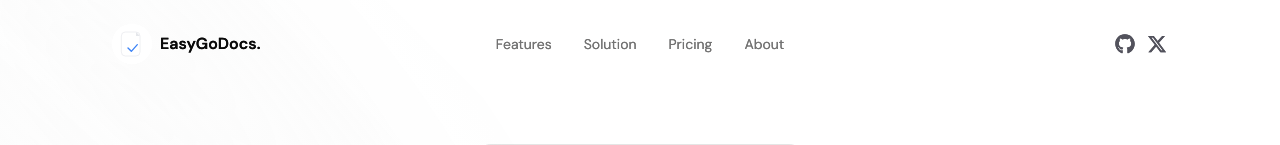
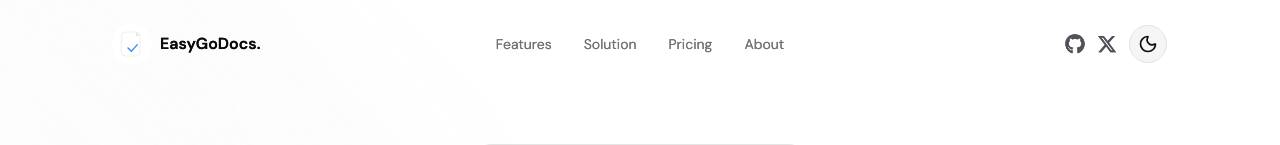
Before and after one commit to EasyGoDocs/easygodocs, a Next.js app: page / in a window 1280 px wide. Shown: the top 145 px of the page. Built offline with nearby package versions, Linux system fonts and the light colour scheme.

Commit message:
feat: implement dark mode support in header component with dynamic logo switching

```diff
--- /dev/null
+++ b/src/components/ui/dark-mode-toggle.tsx
@@ -0,0 +1,26 @@
+"use client";
+import { useEffect, useState } from "react";
+import { Moon, Sun } from "lucide-react";
+
+export function DarkModeToggle() {
+  const [dark, setDark] = useState(false);
+
+  useEffect(() => {
+    if (dark) {
+      document.documentElement.classList.add("dark");
+    } else {
+      document.documentElement.classList.remove("dark");
+    }
+  }, [dark]);
+
+  return (
+    <button
+      aria-label="Toggle dark mode"
+      className="p-2 rounded-full border bg-muted hover:bg-accent transition"
+      onClick={() => setDark((d) => !d)}
+      type="button"
+    >
+      {dark ? <Sun className="w-5 h-5" /> : <Moon className="w-5 h-5" />}
+    </button>
+  );
+}
--- a/src/components/ui/header.tsx
+++ b/src/components/ui/header.tsx
@@ -8,6 +8,7 @@ import { cn } from "@/lib/utils";
 import { FaGithub } from "react-icons/fa";
 import { FaXTwitter } from "react-icons/fa6";
 import { useState, useEffect } from "react";
+import { DarkModeToggle } from "@/components/ui/dark-mode-toggle";
 
 const menuItems = [
   { name: "Features", href: "/features" },
@@ -16,19 +17,33 @@ const menuItems = [
   { name: "About", href: "/about" },
 ];
 
-const Logo = ({ className }: { className?: string }) => (
+const Logo = ({ className }: { className?: string }) => {
+  const [isDark, setIsDark] = React.useState(false);
+
+  React.useEffect(() => {
+    const checkDark = () => {
+      setIsDark(document.documentElement.classList.contains("dark"));
+    };
+    checkDark();
+    const observer = new MutationObserver(checkDark);
+    observer.observe(document.documentElement, { attributes: true, attributeFilter: ["class"] });
+    return () => observer.disconnect();
+  }, []);
+
+  return (
     <span className={cn("flex items-center gap-2", className)}>
       <img
-      src="/easygodocs-logo.svg"
+        src={isDark ? "/easygodocs-logo-dark.svg" : "/easygodocs-logo.svg"}
         alt="EasyGoDocs logo"
         width={40}
         height={40}
-      className="rounded-full bg-white p-1"
+        className={cn("rounded-full p-1", !isDark && "bg-white")}
         style={{ display: "block" }}
       />
       <span className="text-balance font-semibold">EasyGoDocs.</span>
     </span>
   );
+};
 
 export const HeroHeader = () => {
   const [menuState, setMenuState] = useState(false);
@@ -122,6 +137,7 @@ export const HeroHeader = () => {
                 >
                   <FaXTwitter className="w-5 h-5 text-zinc-600 hover:text-zinc-800 transition-colors" />
                 </Link>
+                <DarkModeToggle />
                 <Button
                   asChild
                   size="sm"
```
Also changed, not shown: public/easygodocs-logo-dark.svg (added). Lines whose indentation alone changed are shown as unchanged.
